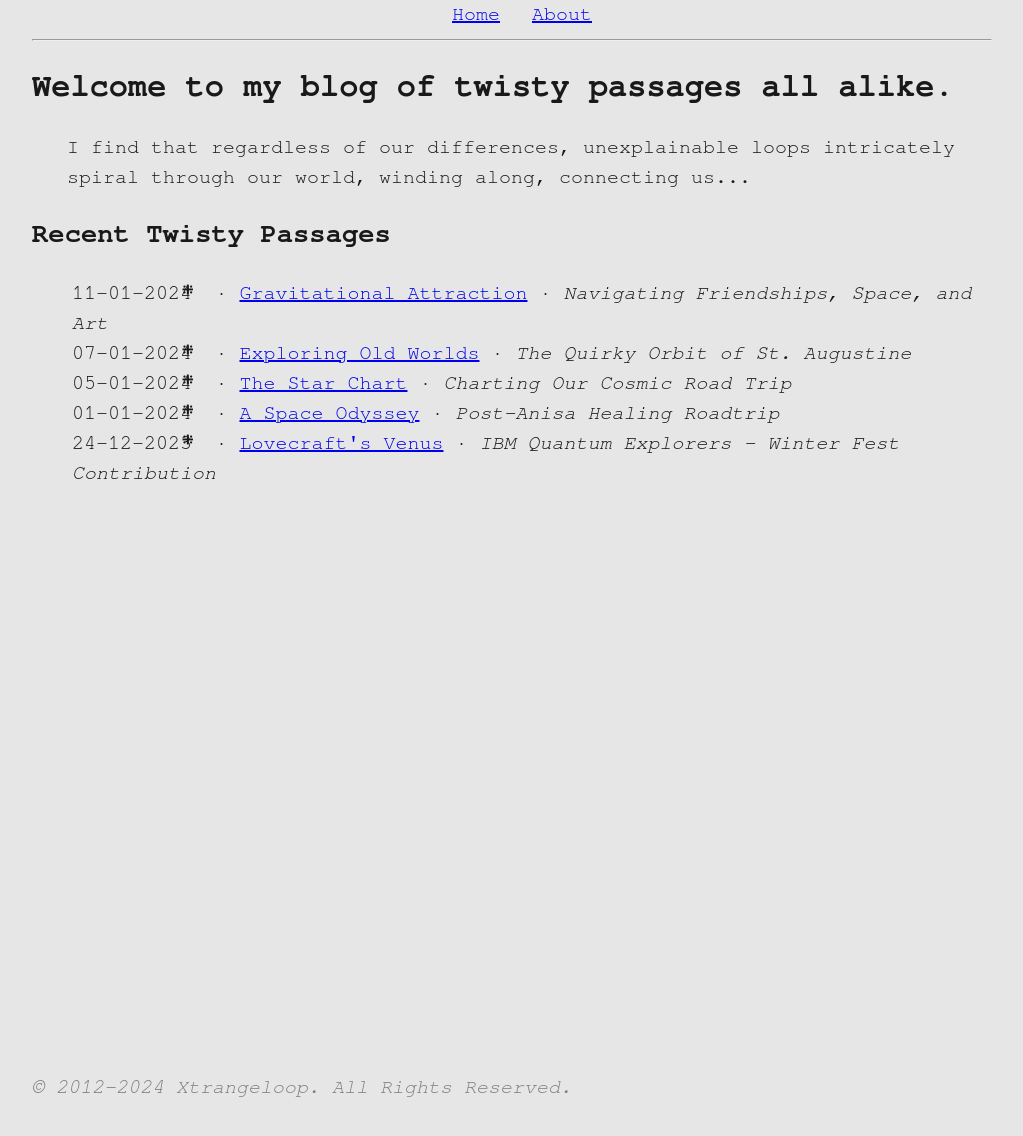
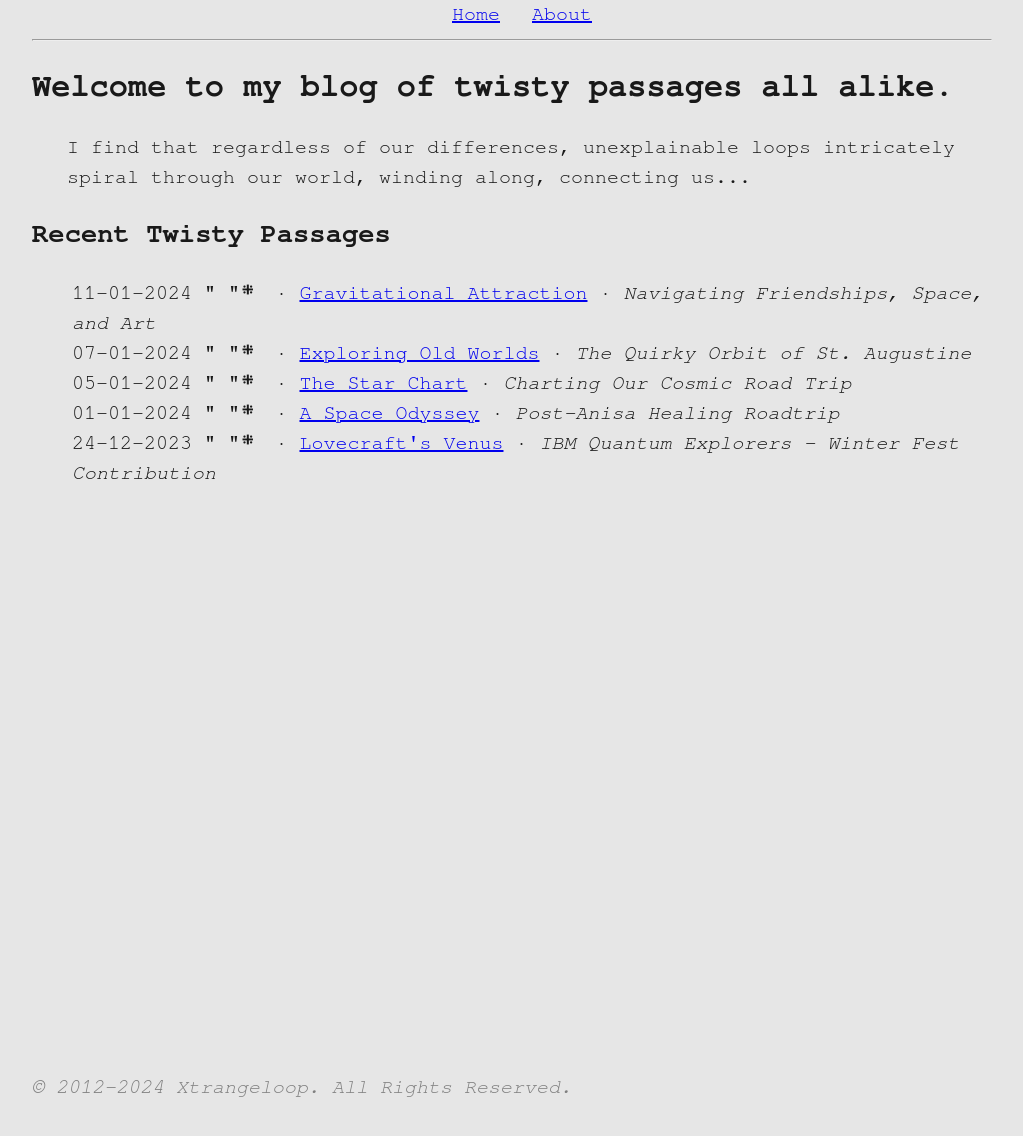
Before and after one commit to xtrangeloop/xtrangeloop.github.io, a Jekyll site: the page built from index.md, in a window 1280 px wide, cut to the strip 127-1269 px from the top of the page. Shown: the top 1136 px of the strip, without its empty margins (128-1151 px from the left). Built offline with Jekyll 4.4.1, drawn with Linux system fonts in a browser that asks for light colours; part of the change alters nothing that is shown.

```diff
--- a/index.md
+++ b/index.md
@@ -19,6 +19,6 @@ title: "Home"
 
 <ul class="star">
 {% for post in site.posts %}
-  <li><span>{{ post.date  | date: "%Y-%m-%d" }} &middot; </span><a href="{{post.url | prepend: site.baseurl }}">{{post.title}}</a> &middot; <i>{{ post.description }}</i></li>
+  <li> " " {{ post.date  | date: "%Y-%m-%d" }} &middot; <a href="{{post.url | prepend: site.baseurl }}">{{post.title}}</a> &middot; <i>{{ post.description }}</i></li>
 {% endfor %}
 </ul>
```
